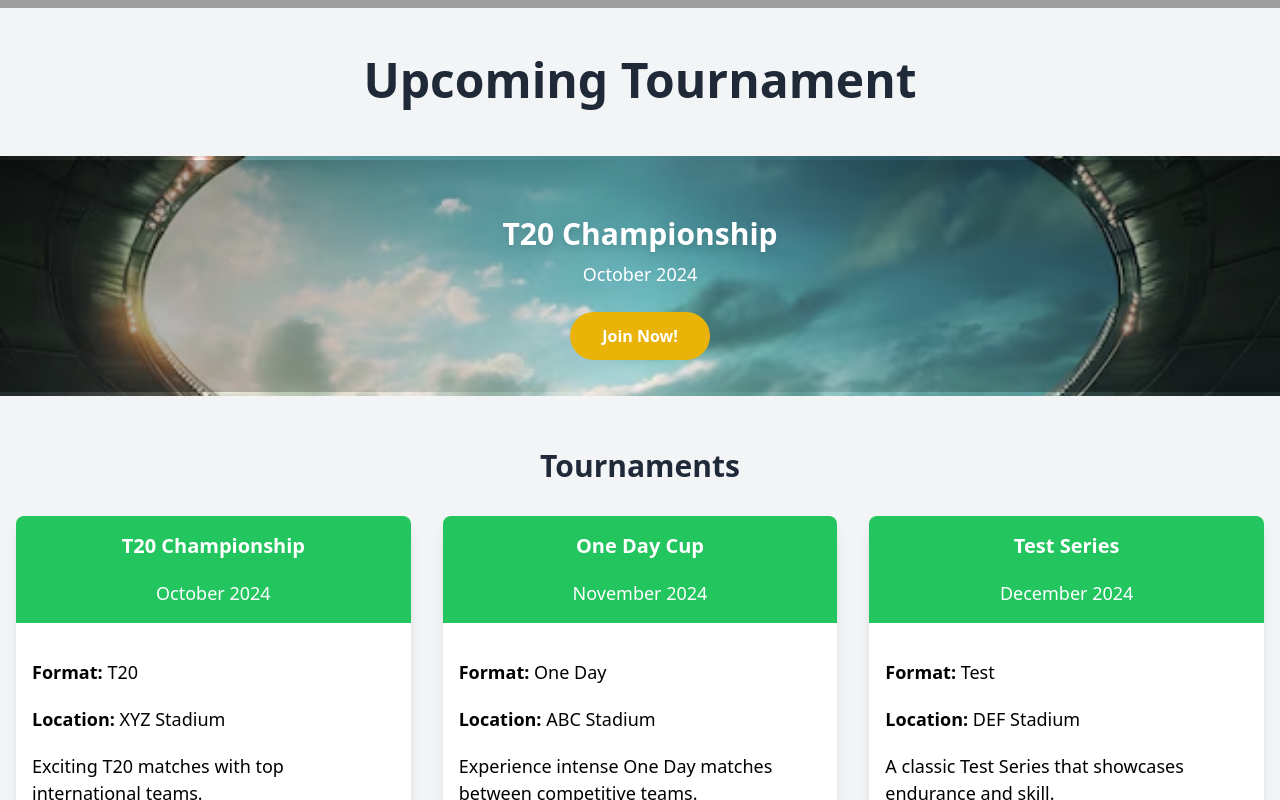
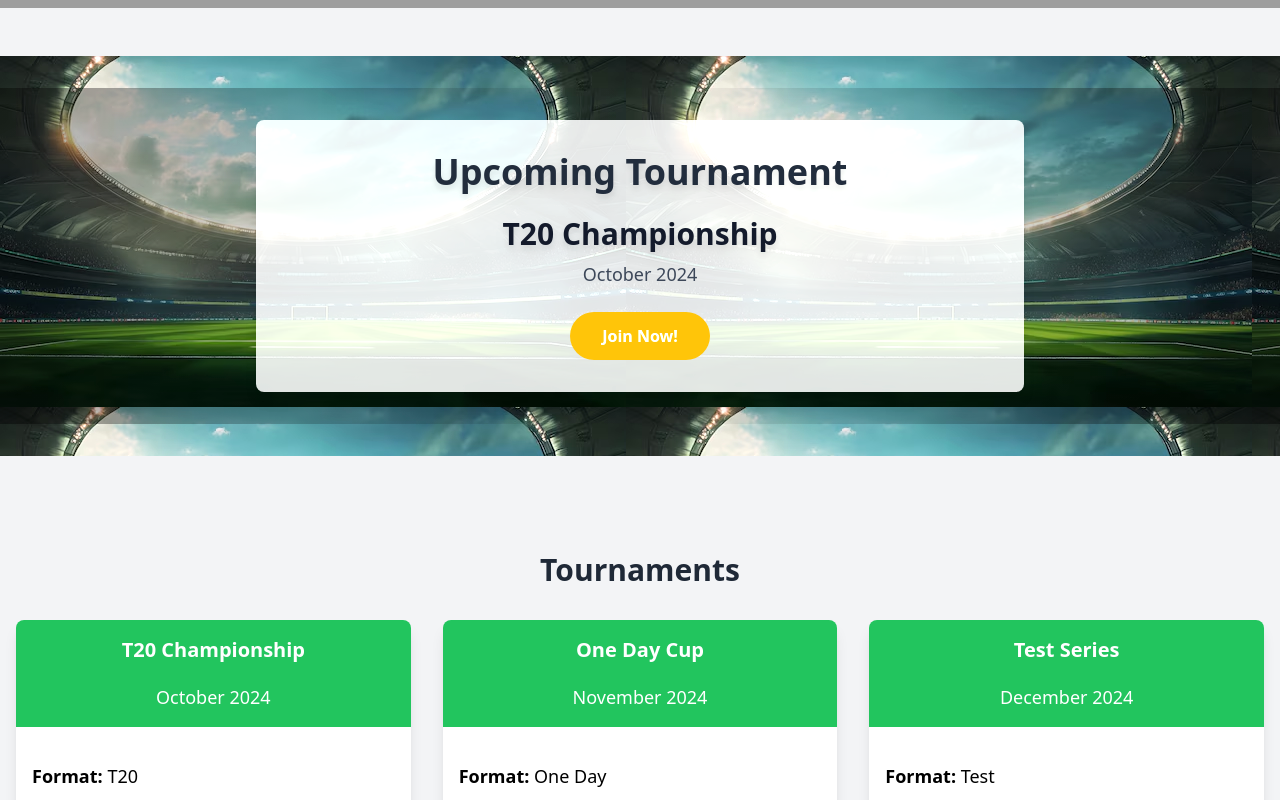
Before and after one commit to Ketanop321/cricket-website, a React (Create React App) app: page / in a window 1280 px wide. Shown: the part 1100-1900 px from the top of the page. Built offline with nearby package versions, Linux system fonts and the light colour scheme; grey boxes are pictures that could not be loaded.

Commit message:
added something that i cant rememeber

```diff
--- a/src/features/home/homepage.js
+++ b/src/features/home/homepage.js
@@ -4,7 +4,7 @@ import RegistrationForm from '../registration/registrationform';
 import BackToTopButton from '../../components/backtotop';
 import './cricketstadium.css';
 import CookieConsent from '../../components/cookie';
-import backgroundImage from '../../assets/cricketstadium.png'; // Add your background image
+import backgroundImage from '../../assets/cricketstadium.png';  // Add your background image
 import background from '../../assets/back.png';
 
 const tournamentsData = [
@@ -89,7 +89,6 @@ const HomePage = () => {
 
   return (
     <div className="bg-gray-100 min-h-screen relative">
-      {/* Hero Section */}
       <section
         className="text-white py-20 text-center flex items-center justify-center relative"
         style={{
@@ -115,31 +114,28 @@ const HomePage = () => {
 
       <CookieConsent />
 
-      {/* Upcoming Tournament Heading */}
-      <section className="text-center py-12">
-        <h1 className="text-5xl font-extrabold text-gray-800">
-          Upcoming Tournament
-        </h1>
-      </section>
-
-      {/* Upcoming Tournament Section */}
+      {/* Adding margin to create gap */}
       <section
-        className="relative py-1 my-1"
+        className="relative py-8 my-12"  // Add 'my-12' to create margin between sections
         style={{
           backgroundImage: `url(${backgroundImage})`,
-          backgroundRepeat: "no-repeat",
-          backgroundSize: "cover",
+          filter: 'brightness(1.1)', // Make the background image slightly brighter
         }}
       >
         <div className="bg-gradient-to-r from-black/40 via-transparent to-black/40 py-8">
+          {/* Adding a box-like structure */}
+          <div className="bg-white bg-opacity-80 p-8 rounded-lg shadow-lg mx-auto w-4/5 md:w-3/5">
             <div className="text-center">
+              <h2 className="text-4xl font-bold text-gray-800 drop-shadow-lg">
+                Upcoming Tournament
+              </h2>
               <div
                 className={`mt-6 duration-500 ease transform ${isAnimating ? 'opacity-0' : 'opacity-100'}`}
               >
-              <h3 className="text-3xl font-extrabold text-white drop-shadow-lg">
+                <h3 className="text-3xl font-extrabold text-gray-900 drop-shadow-lg">
                   {tournamentsData[currentBannerIndex].name}
                 </h3>
-              <p className="text-lg text-white mt-2">
+                <p className="text-lg text-gray-700 mt-2">
                   {tournamentsData[currentBannerIndex].date}
                 </p>
                 <Link to="/tournaments">
@@ -150,6 +146,7 @@ const HomePage = () => {
               </div>
             </div>
           </div>
+        </div>
       </section>
 
       {/* Registration Form */}
@@ -157,18 +154,15 @@ const HomePage = () => {
         <RegistrationForm onClose={handleCloseForm} tournament={registeredTournament} />
       )}
 
-      {/* Tournament List Section */}
+      {/* Tournament List */}
       <section className="py-12">
         <div className="text-center mb-8">
           <h2 className="text-3xl font-semibold text-gray-800">Tournaments</h2>
         </div>
         <div className="grid grid-cols-1 md:grid-cols-3 gap-8 px-4">
           {tournamentsData.map((tournament) => (
-            <div
-              key={tournament.id}
-              className="bg-white shadow-lg rounded-lg overflow-hidden hover:shadow-2xl transition-shadow duration-300 transform hover:scale-105"
-            >
-              <div className="bg-green-500 p-4 text-white text-center transition-colors duration-300 hover:bg-green-600">
+            <div key={tournament.id} className="bg-white shadow-lg rounded-lg overflow-hidden">
+              <div className="bg-green-500 p-4 text-white text-center">
                 <h3 className="text-xl font-semibold">{tournament.name}</h3>
                 <p>{tournament.date}</p>
               </div>
@@ -184,7 +178,7 @@ const HomePage = () => {
                 {registeredTournament && registeredTournament.id === tournament.id ? (
                   <button
                     onClick={handleCancelRegistration}
-                    className="mt-4 bg-red-500 text-white px-4 py-2 rounded-lg transition-colors duration-300 hover:bg-red-600"
+                    className="mt-4 bg-red-500 text-white px-4 py-2 rounded-lg"
                   >
                     Cancel Registration
                   </button>
@@ -192,13 +186,13 @@ const HomePage = () => {
                   <div className="flex justify-between mt-4">
                     <button
                       onClick={() => handleRegisterClick(tournament)}
-                      className="bg-blue-500 text-white px-4 py-2 rounded-lg transition-colors duration-300 hover:bg-blue-600"
+                      className="bg-blue-500 text-white px-4 py-2 rounded-lg"
                     >
                       Register
                     </button>
                     <button
                       onClick={() => handleViewDetailsClick(tournament)}
-                      className="bg-gray-500 text-white px-4 py-2 rounded-lg transition-colors duration-300 hover:bg-gray-600"
+                      className="bg-gray-500 text-white px-4 py-2 rounded-lg"
                     >
                       View Details
                     </button>
```
Lines whose indentation alone changed are shown as unchanged.
